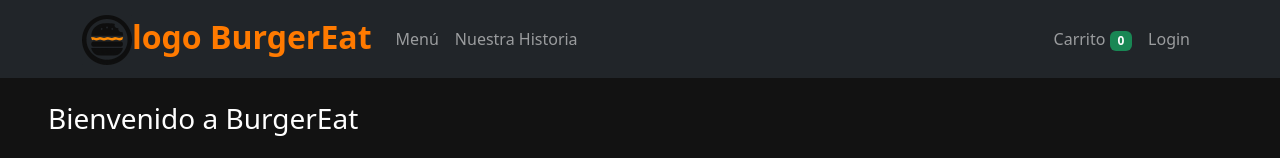
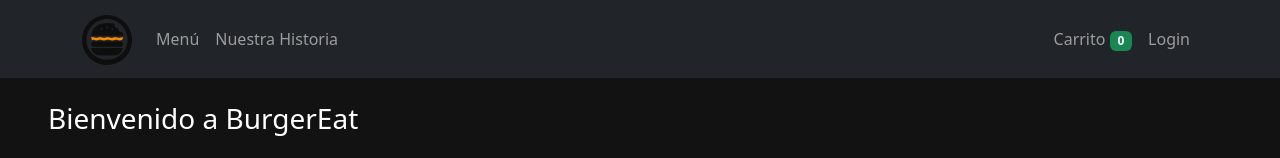
Before and after one commit to Ernestol1977/burguereat, a React (Vite) app in the folder burguer-tpi/: page / in a window 1280 px wide. Shown: the top 158 px of the page. Built offline with nearby package versions, Linux system fonts and the light colour scheme.

Commit message:
Logo arreglado

```diff
--- a/burguer-tpi/src/components/NavBar.jsx
+++ b/burguer-tpi/src/components/NavBar.jsx
@@ -12,7 +12,6 @@ const NavBar = ({ cartCount, user, setUser }) => {
                         alt="BurgerEat"
                         className="navbar-logo"
                     />
-                    logo BurgerEat
                 </Navbar.Brand>
 
                 <Nav className="me-auto">
```
Also changed, not shown: 1 other file (tests, documents, lock files or other folders).
